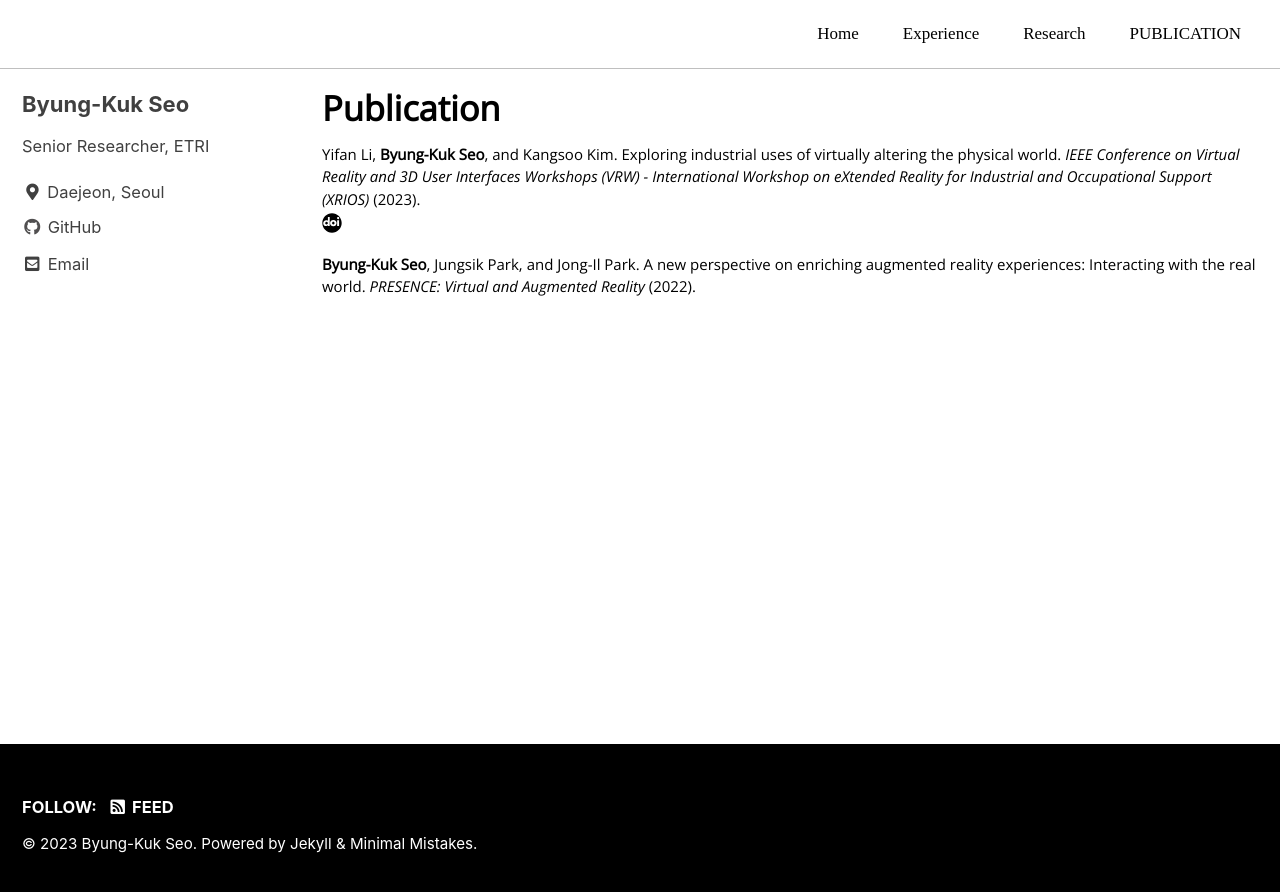
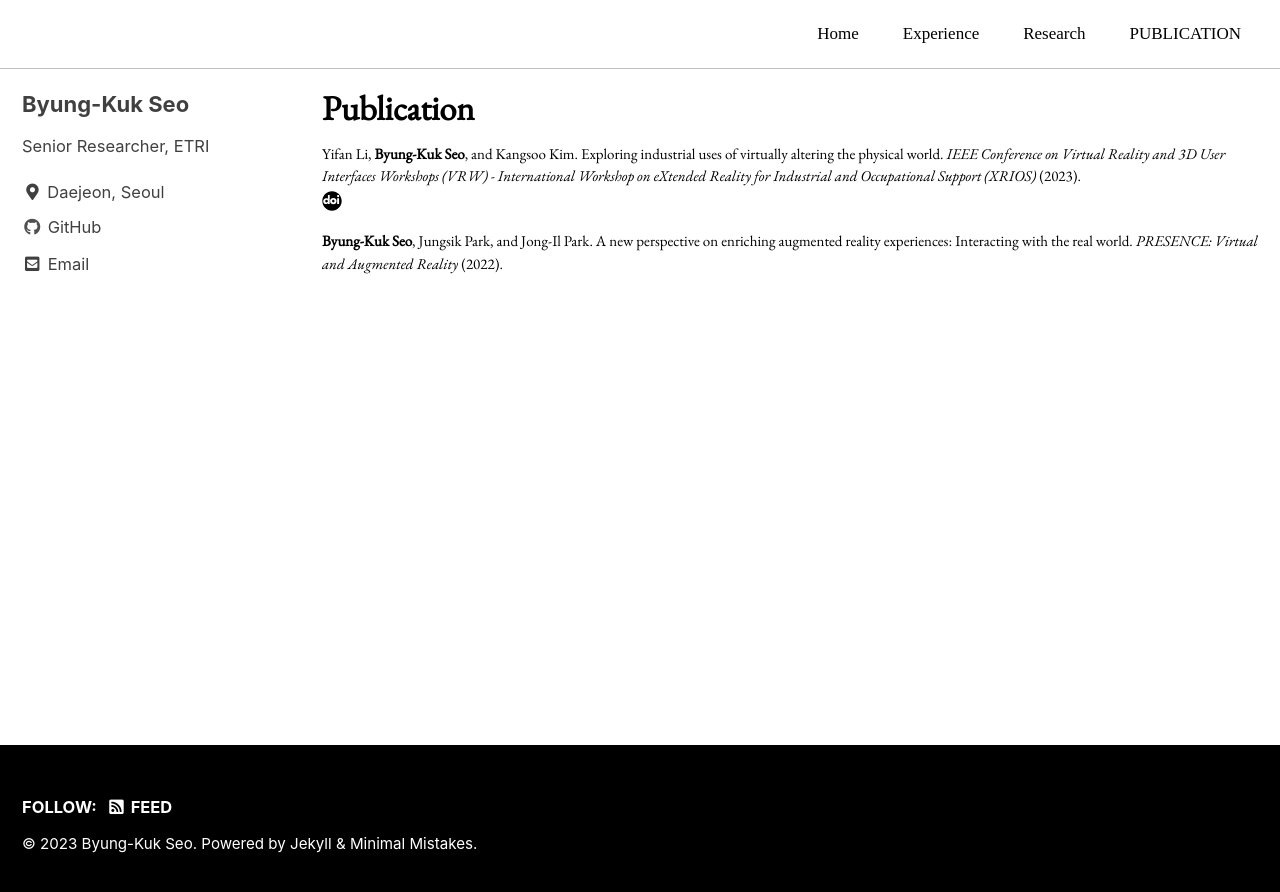
Before and after one commit to byungkukseo/byungkukseo.github.io, a Jekyll site: the page built from _pages/publication/publication.md, in a window 1280 px wide. Shown: the top 892 px of the page. Built offline with Jekyll 4.4.1, drawn with Linux system fonts in a browser that asks for light colours; cached includes are drawn as plain includes; some web fonts are replaced.

Commit message:
Update _base.scss

```diff
--- a/_sass/minimal-mistakes/_base.scss
+++ b/_sass/minimal-mistakes/_base.scss
@@ -2,7 +2,7 @@
    BASE ELEMENTS
    ========================================================================== */
 
-@import url('https://fonts.googleapis.com/css2?family=Open+Sans:ital@0;1&display=swap');
+@import url('https://fonts.googleapis.com/css2?family=EB+Garamond:ital@0;1&display=swap');
 
 html {
   /* sticky footer fix */
@@ -14,7 +14,7 @@ body {
   margin: 0;
   padding: 0;
   color: $text-color;
-  font-family: "Open Sans";
+  font-family: "EB Garamond";
   line-height: 1.5;
 
    &.overflow--hidden {
@@ -31,7 +31,7 @@ h5,
 h6 {
   margin: 2em 0 0.5em;
   line-height: 1.2;
-  font-family: "Open Sans";
+  font-family: "EB Garamond";
   font-weight: bold;
 }
 
```
